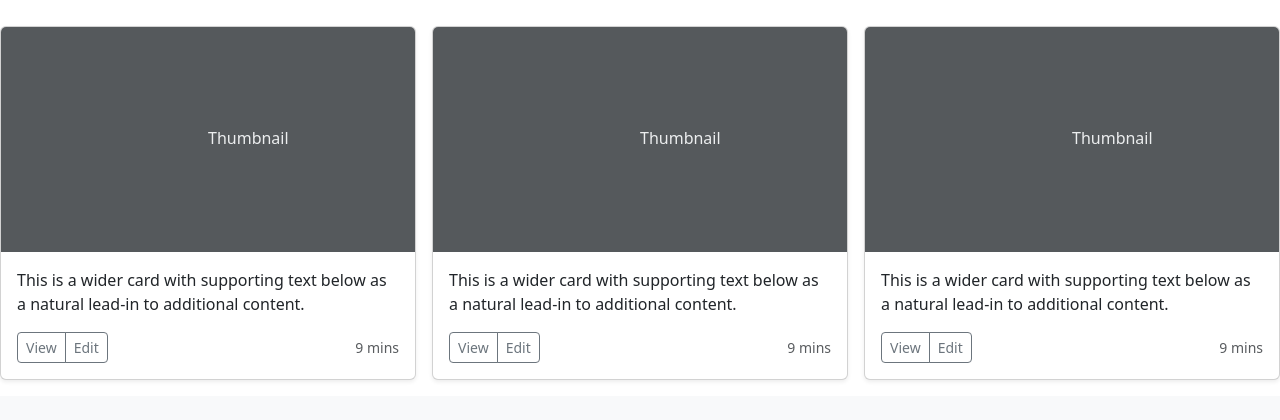
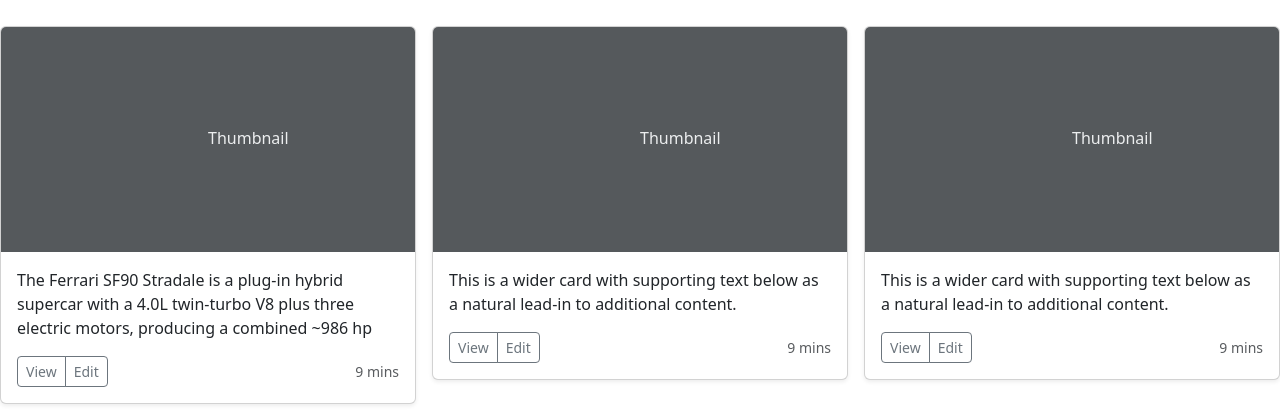
Before and after one commit to Bilal-2099/First_Django, a Django app: page / in a window 1280 px wide. Shown: the part 744-1164 px from the top of the page. Before the commit the page ends 1124 px from the top, so only its background shows below. Run offline with Django 5.2, Linux system fonts and the light colour scheme.

Commit message:
Daily Update

```diff
--- a/templates/index.html
+++ b/templates/index.html
@@ -69,7 +69,7 @@ Home
         <div class="card shadow-sm my-3">
             <svg class="bd-placeholder-img card-img-top"
                  width="100%" height="225"
-                 xmlns="http://www.w3.org/2000/svg"
+                 xmlns="{% static 'Chevolet.jpg' %}"
                  role="img">
                 <rect width="100%" height="100%" fill="#55595c"></rect>
                 <text x="50%" y="50%" fill="#eceeef" dy=".3em">Thumbnail</text>
@@ -77,7 +77,7 @@ Home
 
             <div class="card-body">
                 <p class="card-text">
-                    This is a wider card with supporting text below as a natural lead-in to additional content.
+                    The Ferrari SF90 Stradale is a plug-in hybrid supercar with a 4.0L twin-turbo V8 plus three electric motors, producing a combined ~986 hp
                 </p>
                 <div class="d-flex justify-content-between align-items-center">
                     <div class="btn-group">
```
Also changed, not shown: static/SF90 Stradale.jpg (added).
